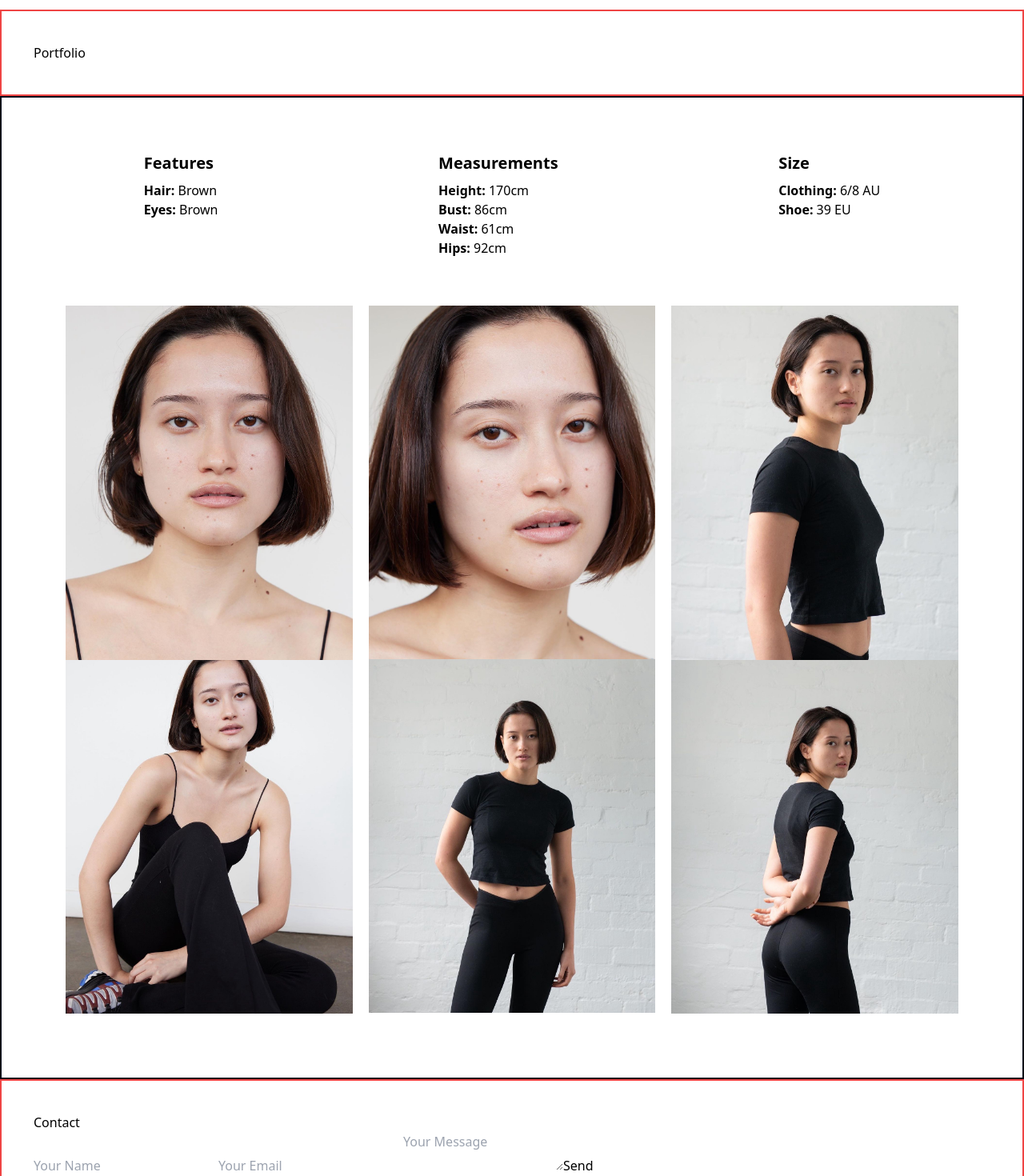
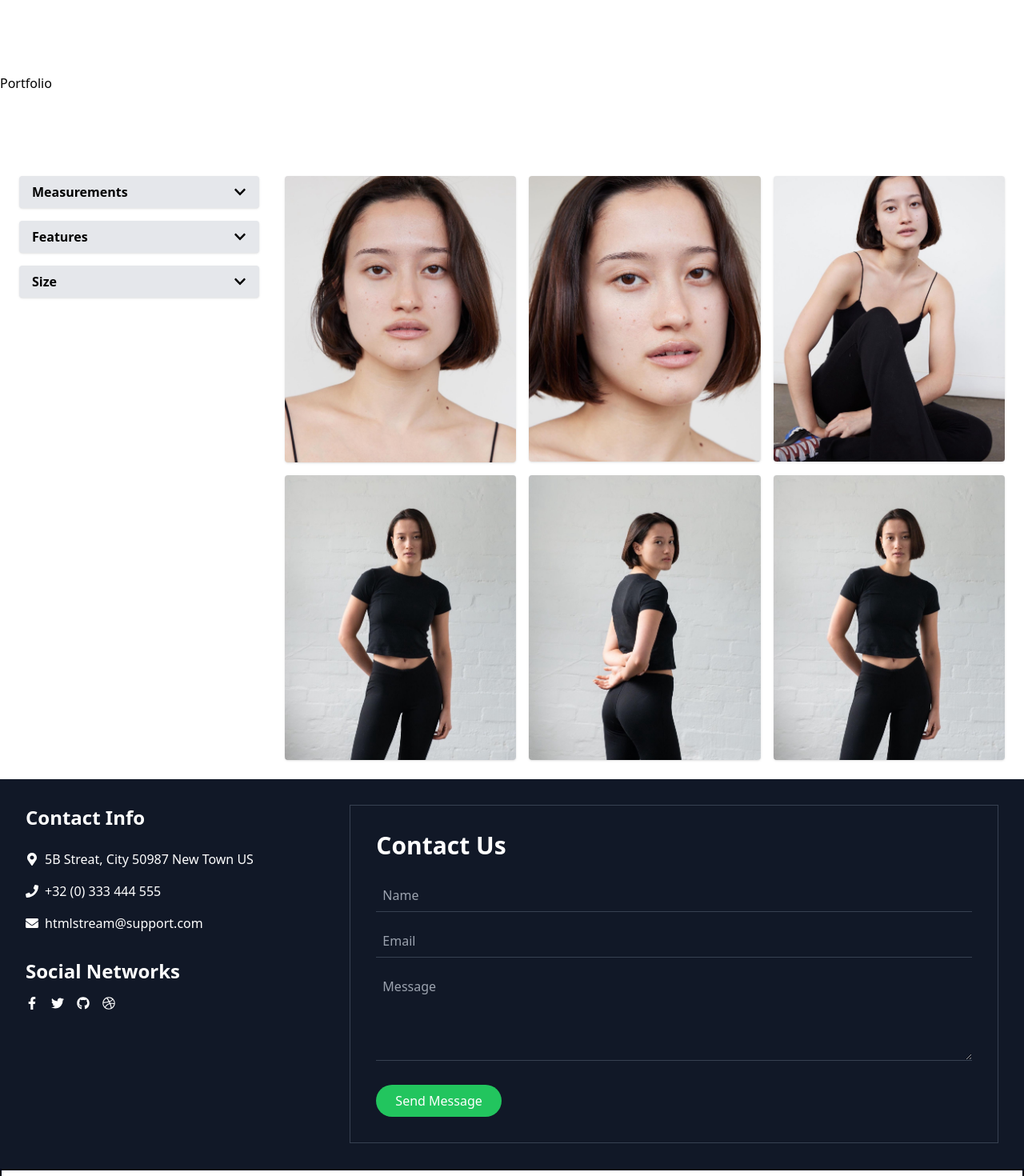
Before and after one commit to annisa-nye/aisya-model-portfolio, a React (Vite) app: page / in a window 1280 px wide. Shown: the part 900-2370 px from the top of the page at 80% size. Built offline with nearby package versions, Linux system fonts and the light colour scheme.

Commit message:
added active page features and smooth scrolling

```diff
--- a/package.json
+++ b/package.json
@@ -11,10 +11,14 @@
   },
   "dependencies": {
     "@aws-amplify/ui-react": "^6.1.13",
+    "@types/styled-components": "^5.1.34",
     "aws-amplify": "^6.4.0",
     "react": "^18.2.0",
     "react-dom": "^18.2.0",
-    "react-router-dom": "^6.25.1"
+    "react-icons": "^5.2.1",
+    "react-router-dom": "^6.25.1",
+    "react-scroll": "^1.9.0",
+    "styled-components": "^6.1.12"
   },
   "devDependencies": {
     "@aws-amplify/backend": "^1.0.4",
--- a/src/components/ContactForm.tsx
+++ b/src/components/ContactForm.tsx
@@ -1,15 +1,87 @@
-import React from 'react';
+import React, { useState } from 'react';
+import {
+	FaMapMarkerAlt,
+	FaPhone,
+	FaEnvelope,
+	FaFacebookF,
+	FaTwitter,
+	FaGithub,
+	FaDribbble,
+} from 'react-icons/fa';
 
-const ContactForm: React.FC = () => (
-	<section className='w-full p-10 border-red-500 border-2'>
-		<h2>Contact</h2>
-		<form>
-			<input type='text' name='name' placeholder='Your Name' required />
-			<input type='email' name='email' placeholder='Your Email' required />
-			<textarea name='message' placeholder='Your Message' required></textarea>
-			<button type='submit'>Send</button>
-		</form>
-	</section>
-);
+const Contact: React.FC = () => {
+	const [name, setName] = useState('');
+	const [email, setEmail] = useState('');
+	const [message, setMessage] = useState('');
 
-export default ContactForm;
+	const handleSubmit = (e: React.FormEvent) => {
+		e.preventDefault();
+		// Handle form submission
+		console.log('Form submitted:', { name, email, message });
+	};
+
+	return (
+		<section id="contact">
+			<div className='flex justify-between p-8 bg-gray-900 text-white'>
+				<div className='w-1/3'>
+					<h2 className='text-2xl font-bold mb-6'>Contact Info</h2>
+					<div className='mb-4 flex items-center'>
+						<FaMapMarkerAlt className='mr-2' />
+						<span>5B Streat, City 50987 New Town US</span>
+					</div>
+					<div className='mb-4 flex items-center'>
+						<FaPhone className='mr-2' />
+						<span>+32 (0) 333 444 555</span>
+					</div>
+					<div className='mb-8 flex items-center'>
+						<FaEnvelope className='mr-2' />
+						<span>htmlstream@support.com</span>
+					</div>
+
+					<h2 className='text-2xl font-bold mb-4'>Social Networks</h2>
+					<div className='flex space-x-4'>
+						<FaFacebookF className='hover:text-blue-500 cursor-pointer' />
+						<FaTwitter className='hover:text-blue-400 cursor-pointer' />
+						<FaGithub className='hover:text-gray-400 cursor-pointer' />
+						<FaDribbble className='hover:text-pink-500 cursor-pointer' />
+					</div>
+				</div>
+
+				<div className='w-2/3 border border-gray-700 p-8'>
+					<h2 className='text-3xl font-bold mb-6'>Contact Us</h2>
+					<form onSubmit={handleSubmit}>
+						<input
+							type='text'
+							placeholder='Name'
+							value={name}
+							onChange={(e) => setName(e.target.value)}
+							className='w-full bg-transparent border-b border-gray-700 p-2 mb-4 focus:outline-none focus:border-white'
+						/>
+						<input
+							type='email'
+							placeholder='Email'
+							value={email}
+							onChange={(e) => setEmail(e.target.value)}
+							className='w-full bg-transparent border-b border-gray-700 p-2 mb-4 focus:outline-none focus:border-white'
+						/>
+						<textarea
+							placeholder='Message'
+							value={message}
+							onChange={(e) => setMessage(e.target.value)}
+							className='w-full bg-transparent border-b border-gray-700 p-2 mb-6 focus:outline-none focus:border-white'
+							rows={4}
+						/>
+						<button
+							type='submit'
+							className='bg-green-500 text-white px-6 py-2 rounded-full hover:bg-green-600 transition duration-300'
+						>
+							Send Message
+						</button>
+					</form>
+				</div>
+			</div>
+		</section>
+	);
+};
+
+export default Contact;
--- a/src/components/Digitals.tsx
+++ b/src/components/Digitals.tsx
@@ -1,102 +1,113 @@
 import React, { useState } from 'react';
+import { FaChevronDown, FaChevronUp } from 'react-icons/fa';
 
 interface Measurement {
 	label: string;
 	value: string;
 }
 
+interface MeasurementCategory {
+	title: string;
+	items: Measurement[];
+}
+
 const Digitals: React.FC = () => {
-	const [isOpen, setIsOpen] = useState(false);
+	const [openCategories, setOpenCategories] = useState<{
+		[key: string]: boolean;
+	}>({});
 
-	const measurements: Measurement[] = [
+	const measurementCategories: MeasurementCategory[] = [
+		{
+			title: 'Measurements',
+			items: [
 				{ label: 'Height', value: '170cm' },
 				{ label: 'Bust', value: '86cm' },
 				{ label: 'Waist', value: '61cm' },
 				{ label: 'Hips', value: '92cm' },
+			],
+		},
+		{
+			title: 'Features',
+			items: [
+				{ label: 'Hair', value: 'Brown' },
+				{ label: 'Eyes', value: 'Brown' },
+			],
+		},
+		{
+			title: 'Size',
+			items: [
 				{ label: 'Clothing', value: '6/8 AU' },
 				{ label: 'Shoe', value: '39 EU' },
-		{ label: 'Hair: ', value: 'Brown' },
-		{ label: 'Eyes: ', value: 'Brown' },
+			],
+		},
 	];
 
-	const toggleDropdown = () => {
-		setIsOpen(!isOpen);
-	}
+	const toggleCategory = (title: string) => {
+		setOpenCategories((prev) => ({ ...prev, [title]: !prev[title] }));
+	};
 
 	return (
-		<section className='w-full p-10 border-slate-950 border-2'>
-			<div className='flex flex-row justify-around'>
-				<div className='p-5'>
-					<h2 className='text-xl font-bold py-2'>Features</h2>
-					<ul>
-						<li>
-							<strong>Hair: </strong>Brown
+		<section id='digitals' className='pt-header'>
+			<div className='flex flex-col md:flex-row gap-8 p-6'>
+				<div className='w-full md:w-1/4'>
+					{measurementCategories.map((category, categoryIndex) => (
+						<div key={categoryIndex} className='mb-4 last:mb-0'>
+							<button
+								onClick={() => toggleCategory(category.title)}
+								className='w-full bg-gray-200 hover:bg-gray-300 text-black font-semibold py-2 px-4 rounded shadow flex justify-between items-center'
+							>
+								{category.title}
+								{openCategories[category.title] ? (
+									<FaChevronUp />
+								) : (
+									<FaChevronDown />
+								)}
+							</button>
+							{openCategories[category.title] && (
+								<ul className='mt-2 bg-white shadow rounded p-4'>
+									{category.items.map((measurement, itemIndex) => (
+										<li key={itemIndex} className='mb-1 last:mb-0'>
+											<span className='font-semibold'>
+												{measurement.label}:
+											</span>
+											<span className='ml-2'>{measurement.value}</span>
 										</li>
-						<li>
-							<strong>Eyes: </strong>Brown
-						</li>
+									))}
 								</ul>
+							)}
 						</div>
-				<div className='p-5'>
-					<h2 className='text-xl font-bold py-2'>Measurements</h2>
-					<ul>
-						<li>
-							<strong>Height: </strong>170cm
-						</li>
-						<li>
-							<strong>Bust: </strong>86cm
-						</li>
-						<li>
-							<strong>Waist: </strong>61cm
-						</li>
-						<li>
-							<strong>Hips: </strong>92cm
-						</li>
-					</ul>
+					))}
 				</div>
-				<div className='p-5'>
-					<h2 className='text-xl font-bold py-2'>Size</h2>
-					<ul>
-						<li>
-							<strong>Clothing: </strong>6/8 AU
-						</li>
-						<li>
-							<strong>Shoe: </strong>39 EU
-						</li>
-					</ul>
-				</div>
-			</div>
-			<div className='p-5 md:p-10'>
-				<div className='columns-3 gap-5 [&>img:not(:first-child):mt-5'>
+				<div className='w-full md:w-3/4 grid grid-cols-3 gap-4'>
 					<img
-						className='object-contain'
 						src='src/assets/images/p0-digitals/p0-1.jpeg'
-						alt='digitals 1'
+						alt='Digital 1'
+						className='w-full h-auto object-cover rounded shadow'
 					/>
 					<img
-						className='object-contain'
-						src='src/assets/images/p0-digitals/p0-2.jpeg'
-						alt='digitals 2'
+						src='src/assets/images/p0-digitals/p0-3.jpeg'
+						alt='Digital 2'
+						className='w-full h-auto object-cover rounded shadow'
 					/>
 					<img
-						className='object-contain'
-						src='src/assets/images/p0-digitals/p0-3.jpeg'
-						alt='digitals 3'
+						src='src/assets/images/p0-digitals/p0-2.jpeg'
+						alt='Digital 3'
+						className='w-full h-auto object-cover rounded shadow'
 					/>
 					<img
-						className='object-contain'
 						src='src/assets/images/p0-digitals/p0-4.jpeg'
-						alt='digitals 4'
+						alt='Digital 4'
+						className='w-full h-auto object-cover rounded shadow'
 					/>
 					<img
-						className='object-contain'
-						src='src/assets/images/p0-digitals/p0-5.jpeg'
-						alt='digitals 5'
+						src='src/assets/images/p0-digitals/p0-6.jpeg'
+						alt='Digital 5'
+						className='w-full h-auto object-cover rounded shadow'
 					/>
 					<img
-						className='object-contain'
-						src='src/assets/images/p0-digitals/p0-6.jpeg'
-						alt='digitals 6'
+						src='src/assets/images/p0-digitals/p0-4.jpeg'
+						alt='Digital 6'
+						className='w-full h-auto object-cover rounded shadow'
 					/>
 				</div>
 			</div>
--- a/src/components/Header.tsx
+++ b/src/components/Header.tsx
@@ -1,23 +1,84 @@
-import React from 'react';
-import { Link } from 'react-router-dom';
+import React, { useState, useEffect } from 'react';
+import { Link, Events } from 'react-scroll';
 
 const Header: React.FC = () => {
+	const [activeSection, setActiveSection] = useState('');
+
+	useEffect(() => {
+		Events.scrollEvent.register('begin', function (to, element) {
+			setActiveSection(to);
+		});
+
+		Events.scrollEvent.register('end', function (to, element) {
+			setActiveSection(to);
+		});
+
+		return () => {
+			Events.scrollEvent.remove('begin');
+			Events.scrollEvent.remove('end');
+		};
+	}, []);
+
 	return (
-		<header className=''>
+		<header>
 			<div className='w-full flex justify-center'>
-				<nav className='w-full h-auto fixed top-0 p-3 bg-white'>
+				<nav className='w-full h-auto fixed top-0 p-3 bg-white z-50'>
 					<ul className='flex justify-end text-red-600'>
-						<li className='mx-2'>
-							<Link to='/'>Home</Link>
+						<li
+							className={`mx-2 ${
+								activeSection === 'hero' ? 'font-semibold text-red-800' : ''
+							}`}
+						>
+							<Link
+								to='hero'
+								smooth={true}
+								duration={500}
+								className='cursor-pointer hover:text-red-800'
+							>
+								Home
+							</Link>
 						</li>
-						<li className='mx-2'>
-							<Link to='/portfolio'>Portfolio</Link>
+						<li
+							className={`mx-2 ${
+								activeSection === 'portfolio' ? 'font-semibold text-red-800' : ''
+							}`}
+						>
+							<Link
+								to='portfolio'
+								smooth={true}
+								duration={500}
+								className='cursor-pointer hover:text-red-800'
+							>
+								Portfolio
+							</Link>
 						</li>
-						<li className='mx-2'>
-							<Link to='/digitals'>Digitals</Link>
+						<li
+							className={`mx-2 ${
+								activeSection === 'digitals' ? 'font-semibold text-red-800' : ''
+							}`}
+						>
+							<Link
+								to='digitals'
+								smooth={true}
+								duration={500}
+								className='cursor-pointer hover:text-red-800'
+							>
+								Digitals
+							</Link>
 						</li>
-						<li className='mx-2'>
-							<Link to='/contact'>Contact</Link>
+						<li
+							className={`mx-2 ${
+								activeSection === 'contact' ? 'font-semibold text-red-800' : ''
+							}`}
+						>
+							<Link
+								to='contact'
+								smooth={true}
+								duration={500}
+								className='cursor-pointer hover:text-red-800'
+							>
+								Contact
+							</Link>
 						</li>
 					</ul>
 				</nav>
--- a/src/components/HeroSection.tsx
+++ b/src/components/HeroSection.tsx
@@ -1,7 +1,7 @@
 import React from 'react';
 
 const HeroSection: React.FC = () => (
-	<section className="w-full h-screen py-5 px-3 my-14 border-slate-950 border-2 bg-[url('./assets/images/p1-red-yellow/p1-3.jpg')] bg-cover bg-fixed">
+	<section id="hero" className="w-full h-screen py-5 px-3 my-14 border-slate-950 border-2 bg-[url('./assets/images/p1-red-yellow/p1-3.jpg')] bg-cover bg-fixed">
 		<div className='font-lora py-10 text-start text-white'>
 			<h1 className='text-7xl'>Aisya Wiley</h1>
 			<p className='text-2xl'>Model</p>
--- a/src/components/PortfolioGallery.tsx
+++ b/src/components/PortfolioGallery.tsx
@@ -1,10 +1,11 @@
 import React from 'react';
 
 const PortfolioGallery: React.FC = () => (
-	<section className='w-full p-10 border-red-500 border-2'>
-		<h2>Portfolio</h2>
+	<section id='portfolio' className='pt-header'>
 		<div className='gallery-grid'>
-			{/* Add your gallery items here */}</div>
+			<h2>Portfolio</h2>
+			{/* Add your gallery items here */}
+		</div>
 	</section>
 );
 
--- a/tailwind.config.js
+++ b/tailwind.config.js
@@ -6,7 +6,10 @@ export default {
 			fontFamily: {
 				inter: ['Inter', 'sans-serif'],
 				lora: ['Lora', 'serif'],
-			}
+			},
+			padding: {
+				'header': '5rem'
+			},
 		},
 	},
 	plugins: [],
```
Also changed, not shown: src/components/SpotifyEmbed.tsx (added, +41 -0 lines), 1 other file (tests, documents, lock files or other folders). Lines whose indentation alone changed are shown as unchanged.
